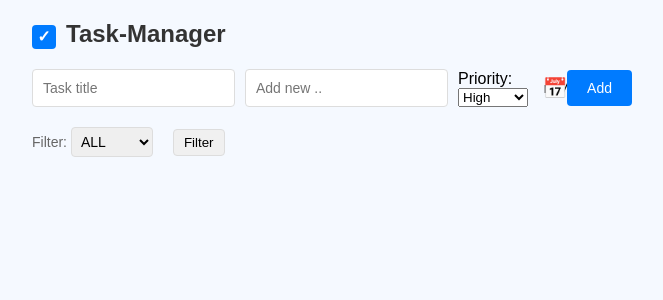
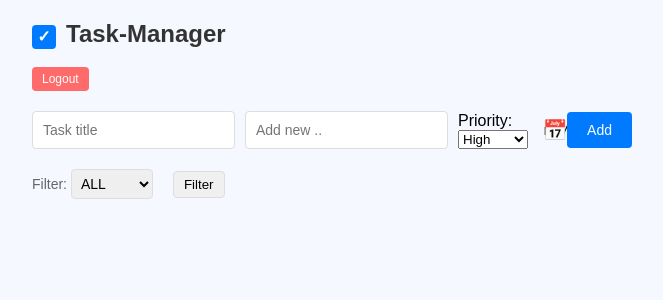
Before and after one commit to Menna-Baligh/Task-Manager, a PHP site: page /home.php in a window 1280 px wide. Shown: the top 300 px of the page, without its empty margins (308-971 px from the left). Run offline with PHP 8.4, Linux system fonts and the light colour scheme; the visitor is signed in with stand-in values (Sample User, id 1); data that the repository does not hold is empty.

Commit message:
add logout button

```diff
--- a/handles/logic.php
+++ b/handles/logic.php
@@ -22,6 +22,12 @@ if ($_SERVER['REQUEST_METHOD'] === 'POST') {
             header('Location: ../public/login.php');
             exit();
         }
+    }
+    // logout
+    elseif(isset($_POST['logout'])){
+        $loginSystem->logout();
+        header('Location: ../public/login.php');
+        exit();
     }
     // Add Task
     elseif (isset($_POST['add']) && isset($_SESSION['user_id'])) {
--- a/public/home.php
+++ b/public/home.php
@@ -14,7 +14,10 @@
         <header>
             <h1>
                 <span class="logo">✓</span>Task-Manager
-            </h1>
+            </h1><br>
+            <form action="../handles/logic.php" method="post">
+                <button type="submit" name="logout" class="delete-btn">Logout</button>
+            </form>
         </header>
 
         <!-- Add Task Form -->
```
